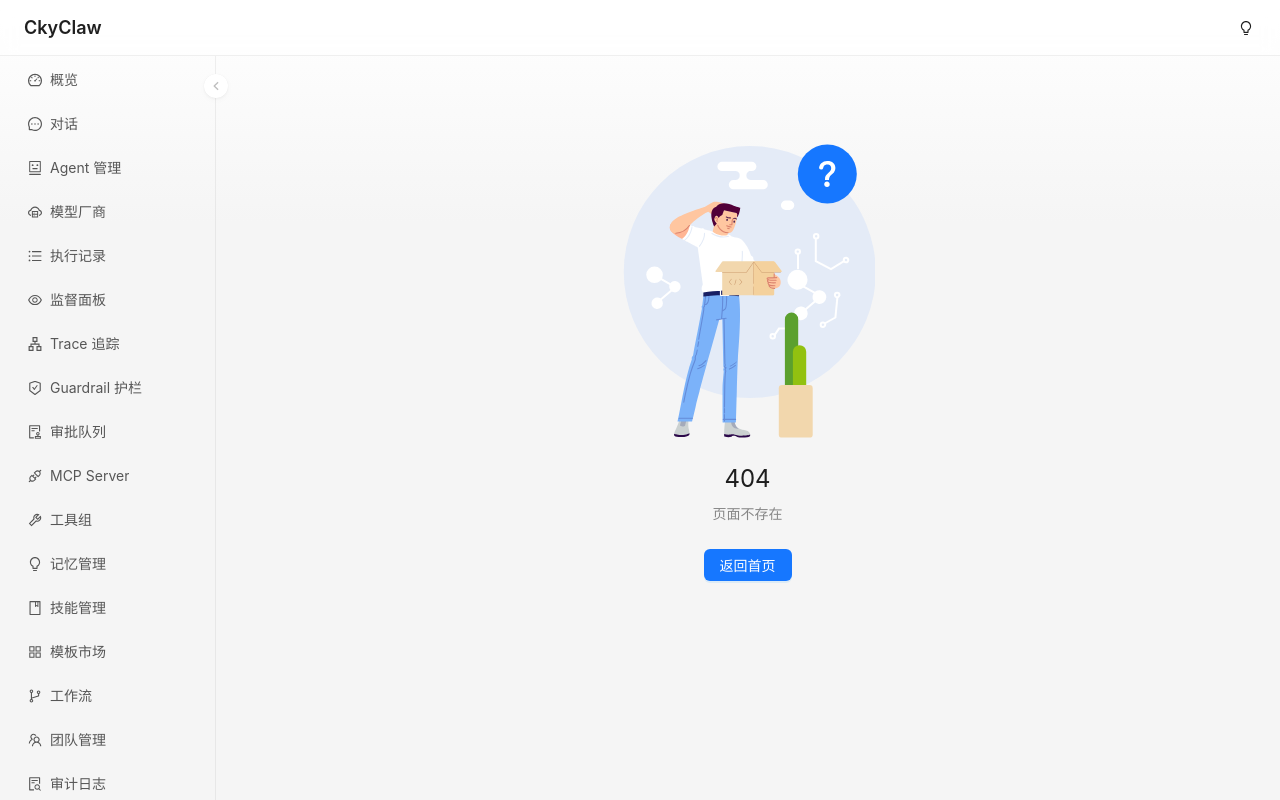
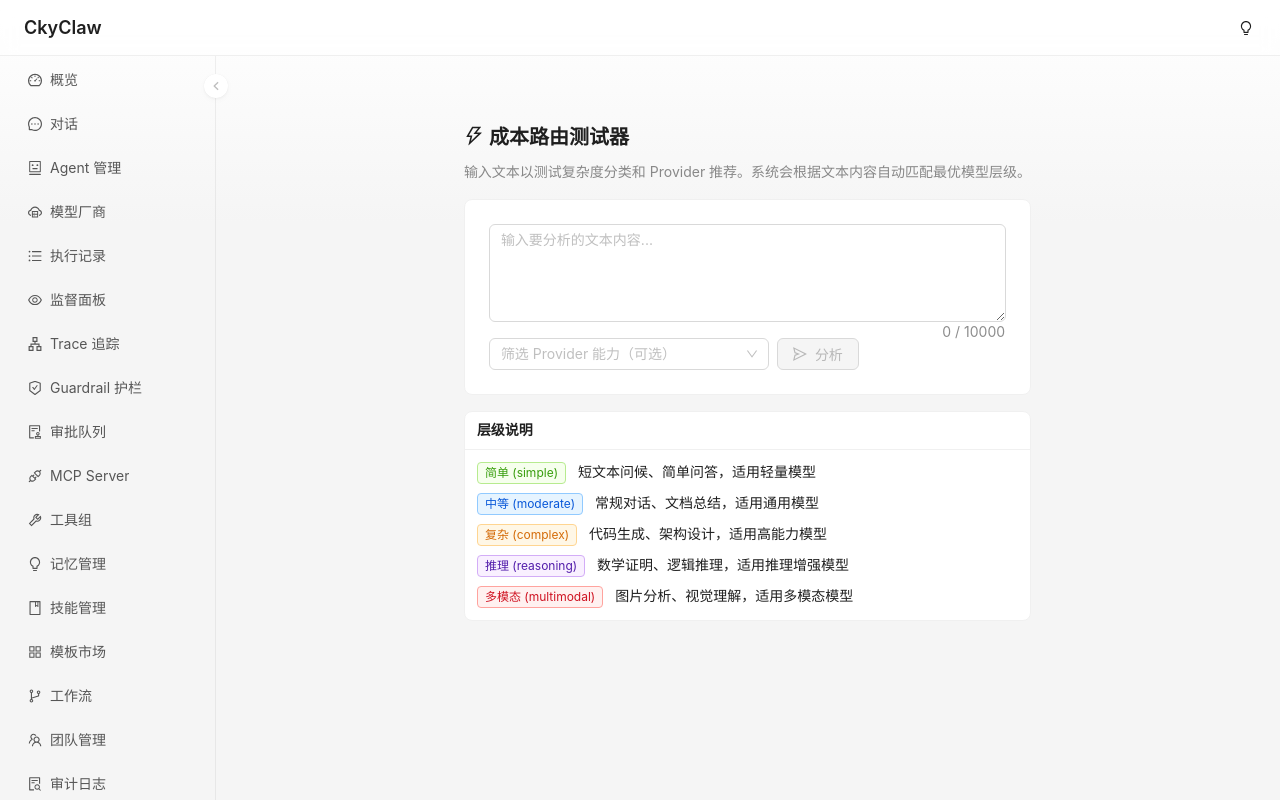
Before and after one commit to chenqilscy/cky-claw, a React (Vite) app in the folder frontend/: page /cost-router in a window 1280 px wide. Before the commit this address had no page. Built offline with nearby package versions, Linux system fonts and the light colour scheme; sample sign-in values are in the browser's storage.

Commit message:
feat(frontend): 成本路由可视化页面 — CostRouterPage + costRouterService + 路由注册（8 tests）

```diff
--- a/frontend/src/App.tsx
+++ b/frontend/src/App.tsx
@@ -37,6 +37,7 @@ const EvolutionPage = lazy(() => import('./pages/evolution/EvolutionPage'));
 const OrganizationPage = lazy(() => import('./pages/organizations/OrganizationPage'));
 const ScheduledTasksPage = lazy(() => import('./pages/scheduled-tasks/ScheduledTasksPage'));
 const ApmDashboardPage = lazy(() => import('./pages/apm/ApmDashboardPage'));
+const CostRouterPage = lazy(() => import('./pages/cost-router/CostRouterPage'));
 const I18nSettingsPage = lazy(() => import('./pages/agents/I18nSettingsPage'));
 const NotFoundPage = lazy(() => import('./pages/NotFoundPage'));
 const OAuthCallbackPage = lazy(() => import('./pages/oauth/OAuthCallbackPage'));
@@ -108,6 +109,7 @@ const App: React.FC = () => {
           <Route path="organizations" element={<OrganizationPage />} />
           <Route path="scheduled-tasks" element={<ScheduledTasksPage />} />
           <Route path="apm" element={<ApmDashboardPage />} />
+          <Route path="cost-router" element={<CostRouterPage />} />
           <Route path="i18n" element={<I18nSettingsPage />} />
           <Route path="*" element={<NotFoundPage />} />
         </Route>
--- a/frontend/src/layouts/BasicLayout.tsx
+++ b/frontend/src/layouts/BasicLayout.tsx
@@ -28,6 +28,7 @@ import {
   LineChartOutlined,
   GlobalOutlined,
   ExperimentOutlined,
+  ThunderboltOutlined,
 } from '@ant-design/icons';
 import useThemeStore from '../stores/themeStore';
 
@@ -154,6 +155,11 @@ const menuRoutes = {
       icon: <LineChartOutlined />,
     },
     {
+      path: '/cost-router',
+      name: '成本路由',
+      icon: <ThunderboltOutlined />,
+    },
+    {
       path: '/i18n',
       name: '国际化设置',
       icon: <GlobalOutlined />,
--- /dev/null
+++ b/frontend/src/pages/cost-router/CostRouterPage.tsx
@@ -0,0 +1,177 @@
+import { useState } from 'react';
+import { Card, Input, Button, Tag, Space, Typography, Descriptions, Alert, Select } from 'antd';
+import { SendOutlined, ThunderboltOutlined } from '@ant-design/icons';
+import { useMutation } from '@tanstack/react-query';
+import { costRouterService } from '../../services/costRouterService';
+import type { ClassifyResponse, RecommendResponse } from '../../services/costRouterService';
+
+const { TextArea } = Input;
+const { Title, Text } = Typography;
+
+const TIER_COLORS: Record<string, string> = {
+  simple: 'green',
+  moderate: 'blue',
+  complex: 'orange',
+  reasoning: 'purple',
+  multimodal: 'red',
+};
+
+const TIER_LABELS: Record<string, string> = {
+  simple: '简单',
+  moderate: '中等',
+  complex: '复杂',
+  reasoning: '推理',
+  multimodal: '多模态',
+};
+
+const CAPABILITY_OPTIONS = [
+  { label: '文本', value: 'text' },
+  { label: '代码', value: 'code' },
+  { label: '视觉', value: 'vision' },
+  { label: '推理', value: 'reasoning' },
+  { label: '函数调用', value: 'function_calling' },
+];
+
+const CostRouterPage: React.FC = () => {
+  const [inputText, setInputText] = useState('');
+  const [capabilities, setCapabilities] = useState<string[]>([]);
+
+  const classifyMutation = useMutation({
+    mutationFn: (text: string) => costRouterService.classify({ text }),
+  });
+
+  const recommendMutation = useMutation({
+    mutationFn: (text: string) =>
+      costRouterService.recommend({ text }, capabilities.length > 0 ? capabilities : undefined),
+  });
+
+  const handleClassify = () => {
+    if (!inputText.trim()) return;
+    classifyMutation.mutate(inputText);
+    recommendMutation.mutate(inputText);
+  };
+
+  const classifyResult: ClassifyResponse | undefined = classifyMutation.data;
+  const recommendResult: RecommendResponse | undefined = recommendMutation.data;
+
+  return (
+    <div style={{ maxWidth: 900, margin: '0 auto' }}>
+      <Title level={4}>
+        <ThunderboltOutlined /> 成本路由测试器
+      </Title>
+      <Text type="secondary">
+        输入文本以测试复杂度分类和 Provider 推荐。系统会根据文本内容自动匹配最优模型层级。
+      </Text>
+
+      <Card style={{ marginTop: 16 }}>
+        <Space direction="vertical" style={{ width: '100%' }} size="middle">
+          <TextArea
+            rows={4}
+            placeholder="输入要分析的文本内容..."
+            value={inputText}
+            onChange={(e) => setInputText(e.target.value)}
+            maxLength={10000}
+            showCount
+          />
+
+          <Space>
+            <Select
+              mode="multiple"
+              placeholder="筛选 Provider 能力（可选）"
+              style={{ minWidth: 280 }}
+              options={CAPABILITY_OPTIONS}
+              value={capabilities}
+              onChange={setCapabilities}
+              allowClear
+            />
+            <Button
+              type="primary"
+              icon={<SendOutlined />}
+              onClick={handleClassify}
+              loading={classifyMutation.isPending || recommendMutation.isPending}
+              disabled={!inputText.trim()}
+            >
+              分析
+            </Button>
+          </Space>
+        </Space>
+      </Card>
+
+      {classifyMutation.isError && (
+        <Alert
+          type="error"
+          message="分类失败"
+          description={String(classifyMutation.error)}
+          style={{ marginTop: 16 }}
+          showIcon
+        />
+      )}
+
+      {recommendMutation.isError && (
+        <Alert
+          type="error"
+          message="推荐失败"
+          description={String(recommendMutation.error)}
+          style={{ marginTop: 16 }}
+          showIcon
+        />
+      )}
+
+      {classifyResult && (
+        <Card title="分类结果" style={{ marginTop: 16 }}>
+          <Descriptions column={2} bordered size="small">
+            <Descriptions.Item label="推荐层级">
+              <Tag color={TIER_COLORS[classifyResult.tier] ?? 'default'}>
+                {TIER_LABELS[classifyResult.tier] ?? classifyResult.tier}
+              </Tag>
+            </Descriptions.Item>
+            <Descriptions.Item label="文本长度">
+              {classifyResult.text_length} 字符
+            </Descriptions.Item>
+          </Descriptions>
+        </Card>
+      )}
+
+      {recommendResult && (
+        <Card title="Provider 推荐" style={{ marginTop: 16 }}>
+          {recommendResult.provider_name ? (
+            <Descriptions column={2} bordered size="small">
+              <Descriptions.Item label="分类层级">
+                <Tag color={TIER_COLORS[recommendResult.tier] ?? 'default'}>
+                  {TIER_LABELS[recommendResult.tier] ?? recommendResult.tier}
+                </Tag>
+              </Descriptions.Item>
+              <Descriptions.Item label="推荐 Provider">
+                <Text strong>{recommendResult.provider_name}</Text>
+              </Descriptions.Item>
+              <Descriptions.Item label="Provider 层级">
+                <Tag color={TIER_COLORS[recommendResult.provider_tier ?? ''] ?? 'default'}>
+                  {TIER_LABELS[recommendResult.provider_tier ?? ''] ?? recommendResult.provider_tier}
+                </Tag>
+              </Descriptions.Item>
+            </Descriptions>
+          ) : (
+            <Alert
+              type="warning"
+              message="无匹配 Provider"
+              description="当前没有启用的 Provider 满足此层级需求。请到「模型厂商」页面添加并启用 Provider。"
+              showIcon
+            />
+          )}
+        </Card>
+      )}
+
+      <Card title="层级说明" style={{ marginTop: 16 }} size="small">
+        <Space direction="vertical" size="small">
+          <div><Tag color="green">简单 (simple)</Tag> 短文本问候、简单问答，适用轻量模型</div>
+          <div><Tag color="blue">中等 (moderate)</Tag> 常规对话、文档总结，适用通用模型</div>
+          <div><Tag color="orange">复杂 (complex)</Tag> 代码生成、架构设计，适用高能力模型</div>
+          <div><Tag color="purple">推理 (reasoning)</Tag> 数学证明、逻辑推理，适用推理增强模型</div>
+          <div><Tag color="red">多模态 (multimodal)</Tag> 图片分析、视觉理解，适用多模态模型</div>
+        </Space>
+      </Card>
+    </div>
+  );
+};
+
+export default CostRouterPage;
--- /dev/null
+++ b/frontend/src/services/costRouterService.ts
@@ -0,0 +1,30 @@
+import { api } from './api';
+
+export interface ClassifyRequest {
+  text: string;
+}
+
+export interface ClassifyResponse {
+  tier: string;
+  text_length: number;
+}
+
+export interface RecommendResponse {
+  tier: string;
+  provider_name: string | null;
+  provider_tier: string | null;
+}
+
+export const costRouterService = {
+  classify: (data: ClassifyRequest) =>
+    api.post<ClassifyResponse>('/cost-router/classify', data),
+
+  recommend: (data: ClassifyRequest, capability?: string[]) => {
+    let path = '/cost-router/recommend';
+    if (capability && capability.length > 0) {
+      const params = capability.map((c) => `capability=${encodeURIComponent(c)}`).join('&');
+      path += `?${params}`;
+    }
+    return api.post<RecommendResponse>(path, data);
+  },
+};
```
Also changed, not shown: 1 other file (tests, documents, lock files or other folders).
